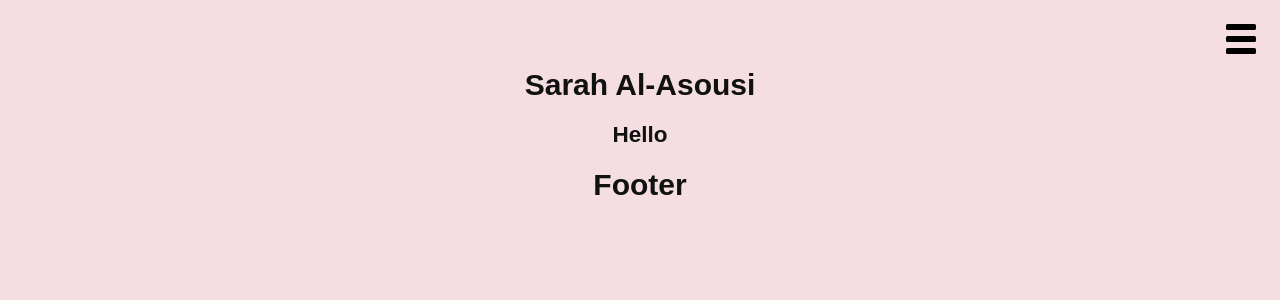
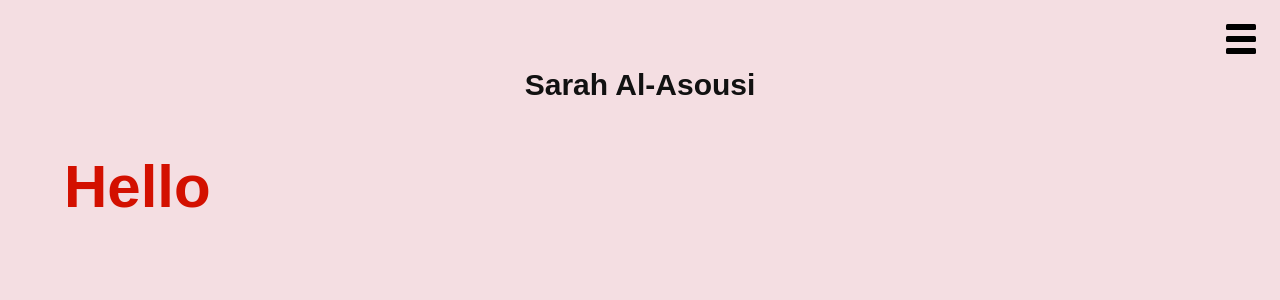
Before and after one commit to salasousi/Portfolio-FE-2024, a React (Create React App) app: page / in a window 1280 px wide. Shown: the top 300 px of the page. Built offline with nearby package versions, Linux system fonts and the light colour scheme.

Commit message:
add styling to about page

```diff
--- a/src/About.css
+++ b/src/About.css
@@ -1,4 +1,4 @@
-
+/*
 @font-face {
 	font-family: "Bebas Neue", sans-serif;
 	src:url('https://fonts.googleapis.com/css2?family=Bebas+Neue&family=Cormorant:wght@700&display=swap');
@@ -15,6 +15,7 @@
 body{
     background-color: #f4dee2;
     color: #d31000;
+    mix-blend-mode: color-burn;
 }
 
 h2{
@@ -30,9 +31,55 @@ h2{
 p{
     font-size: 2rem;
     width: 100%;
-    /* height: 100vh; */
     display: flex;
     align-items: right;
     justify-content: right;
-    /* padding-left: 5%; */
+
+} */
+/*
+body {
+	--color-text: #111;
+	--color-bg: #f4dee2;
+	--color-link: #d31000;
+	--color-link-hover: #ffffff;
+	color: var(--color-text);
+	background-color: var(--color-bg);
+	-webkit-font-smoothing: antialiased;
+	-moz-osx-font-smoothing: grayscale;
+	font-family: sofia-pro, sans-serif;
+} */
+
+h2{
+    color:#d31000;
+    font-size: 4rem;
+    width: 100%;
+    display: flex;
+    align-items: left;
+    justify-content: left;
+    padding-left: 5%;
 }
+
+h4{
+    color:#d31000;
+    display: flex;
+    align-items: left;
+    justify-content: left;
+    padding-left: 5%;
+    padding-bottom: 0%;
+}
+
+p{
+    color:#d31000;
+    position: absolute;
+    right: 0px;
+    width: 1000px;
+    padding-right: 50px;
+    letter-spacing: .2rem;
+    text-align: right;
+    line-height: 50px;
+    padding-bottom: 10%;
+}
+
+hr{
+    border-top: 1px solid #d31000;
+}
--- a/src/App.js
+++ b/src/App.js
@@ -5,7 +5,7 @@ import "./Header.css";
 
 // IMPORT COMPONENTS
 import Header from "./Components/Header";
-import Footer from "./Components/Footer";
+// import Footer from "./Components/Footer";
 
 import { Route, Routes } from "react-router-dom";
 
@@ -32,7 +32,7 @@ function App() {
       <Route path="/about" element={<About URL={URL} />} />
     </Routes>
 
-    <Footer />
+    {/* <Footer />  */}
     </div>
   );
 }
--- a/src/Pages/About.js
+++ b/src/Pages/About.js
@@ -1,6 +1,7 @@
 //state variable to hold data, effect function to prevent infinite loop
 import { useState, useEffect } from "react";
 
+import "../About.css";
 
 function About(props) {
     // create state to hold about data
@@ -18,8 +19,10 @@ function About(props) {
     const loaded = () => (
         <div>
             <h2>{about.name}</h2>
-            <h3>{about.email}</h3>
-            <p>{about.bio}</p>
+            <h4><em>{about.email}</em></h4>
+            <h4><a href={about.linkedin} target="_blank" rel="noopener noreferrer">LinkedIn</a></h4>
+            <h4><a href={about.github} target="_blank" rel="noopener noreferrer">GitHub</a></h4>
+            <p><hr></hr>{about.bio}</p>
         </div>
     );
 
```
